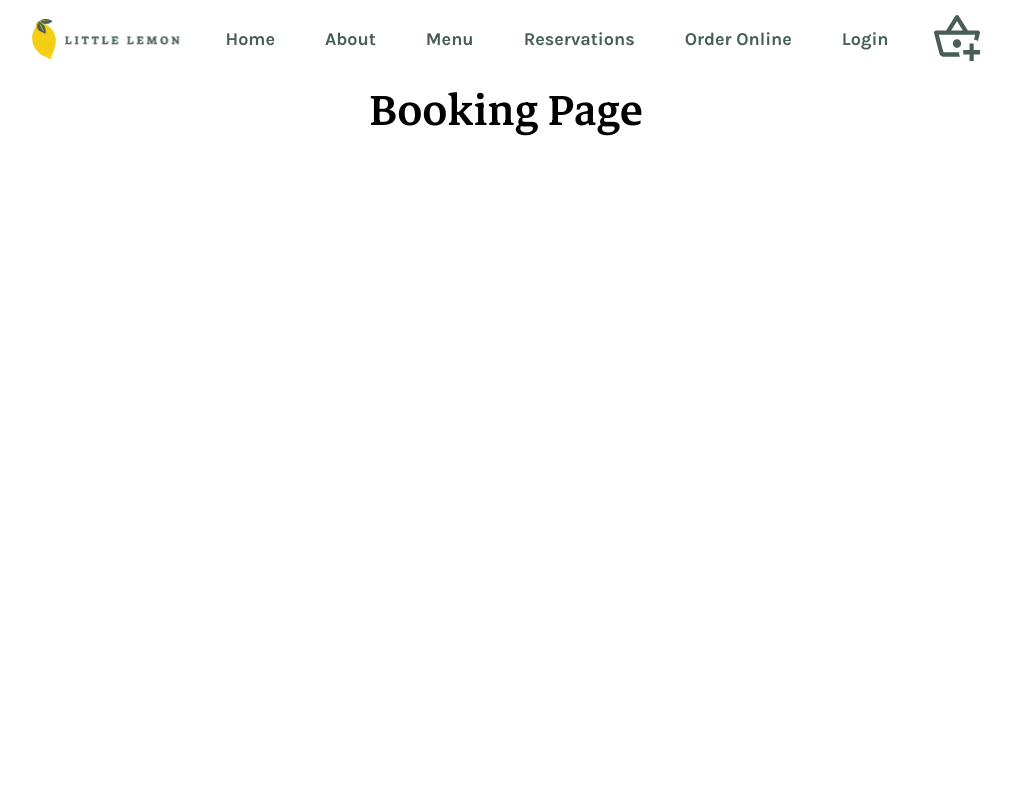
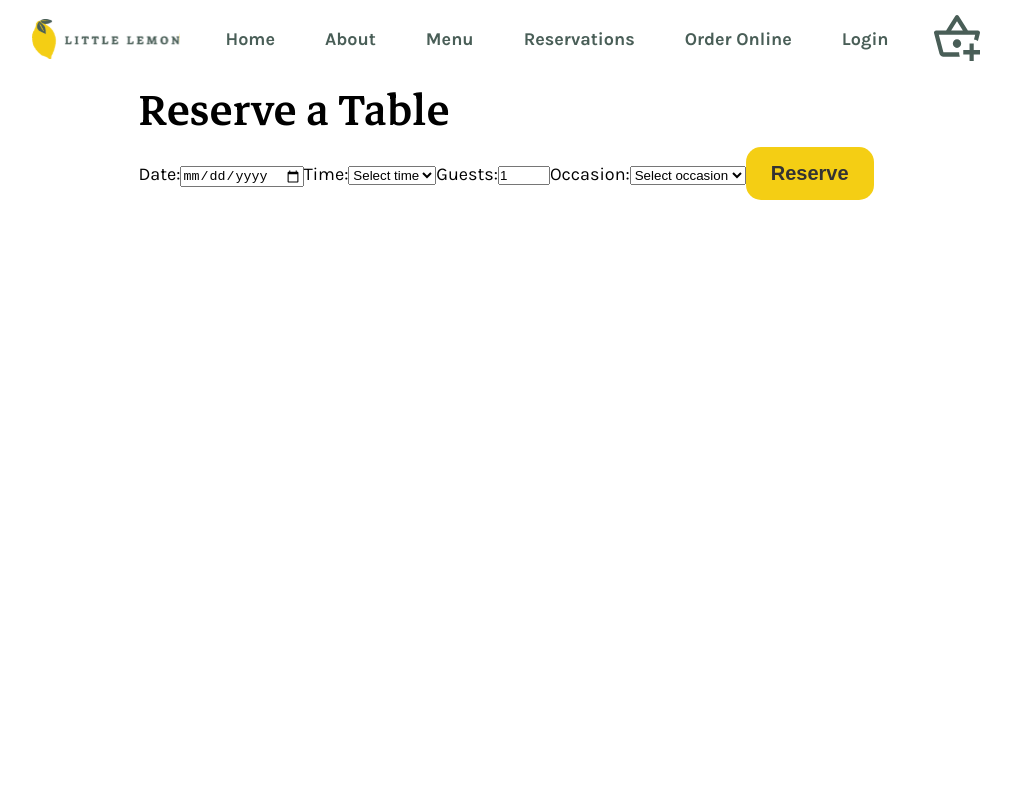
Before and after one commit to Molnar-Zoltan/little-lemon-reserve-a-table, a React (Vite) app: page /reservations in a window 1280 px wide. Shown: the top 800 px of the page, without its empty margins (134-1145 px from the left). Built offline with nearby package versions, Linux system fonts and the light colour scheme.

Commit message:
Add basic layout for the BookingPage

```diff
--- a/package.json
+++ b/package.json
@@ -10,10 +10,12 @@
     "preview": "vite preview"
   },
   "dependencies": {
+    "formik": "^2.4.6",
     "react": "^19.1.0",
     "react-dom": "^19.1.0",
     "react-icons": "^5.5.0",
-    "react-router-dom": "^7.5.3"
+    "react-router-dom": "^7.5.3",
+    "yup": "^1.6.1"
   },
   "devDependencies": {
     "@eslint/js": "^9.25.0",
--- a/src/components/Button/Button.jsx
+++ b/src/components/Button/Button.jsx
@@ -2,14 +2,23 @@ import './Button.css';
 import { Link } from 'react-router-dom';
 
 
-const CTAReserveTableButton = ({ text, route, paddingX, paddingY, fontSize}) => {
+const Button = ({ text = "Button", route = "", paddingX = 2.5, paddingY = 1.5, fontSize = "var(--font-size-xl)", type="button"}) => {
     return (
-        <Link to={route}>
-            <button className="button" style={{ padding: `${paddingY}rem ${paddingX}rem`, fontSize: fontSize }}>
-                {text}
-            </button>
-        </Link>
+        <>
+            {
+                route != "" ?
+                <Link to={route}>
+                    <button type={type} className="button" style={{ padding: `${paddingY}rem ${paddingX}rem`, fontSize: fontSize }}>
+                        {text}
+                    </button>
+                </Link>
+                :
+                <button type={type} className="button" style={{ padding: `${paddingY}rem ${paddingX}rem`, fontSize: fontSize }}>
+                    {text}
+                </button>
+            }
+        </>
     );
 }
 
-export default CTAReserveTableButton;
+export default Button;
--- a/src/components/CallToAction/CallToAction.jsx
+++ b/src/components/CallToAction/CallToAction.jsx
@@ -16,8 +16,6 @@ const CallToAction = () => {
                     <CTAReserveTableButton
                         text='Reserve a Table'
                         route={'/reservations'}
-                        paddingY={1.5} paddingX={2.5}
-                        fontSize='var(--font-size-xl)'
                     />
                 </div>
                 <div className='cta-image-container'>
--- a/src/components/Specials/Specials.jsx
+++ b/src/components/Specials/Specials.jsx
@@ -38,8 +38,6 @@ const Specials = () => {
                 <OnlineMenuButton
                     text='Online Menu'
                     route={'/menu'}
-                    paddingY={1.5} paddingX={2.5}
-                    fontSize='var(--font-size-xl)'
                 />
             </div>
             <div className='specials-content'>
--- a/src/pages/BookingPage/BookingPage.jsx
+++ b/src/pages/BookingPage/BookingPage.jsx
@@ -1,10 +1,82 @@
+import React from "react";
 import './BookingPage.css';
+
+import { Formik, Form, Field, ErrorMessage } from "formik";
+import * as Yup from "yup";
+
+import Button from '../../components/Button/Button';
+
+
+const ReservationSchema = Yup.object().shape({
+    date: Yup.date()
+        .required("You have to pick a date.")
+        .min(
+            new Date(new Date().setHours(0, 0, 0, 0)),
+            "You cannot pick a date from the past."
+        ),
+    time: Yup.string().required("Please select a time."),
+    guests: Yup.number()
+        .required("Please enter the number of guests.")
+        .min(1, "You need to add at least 1 guest.")
+        .max(10, "You can only add 10 guests."),
+    occasion: Yup.string().required("Please select an occasion.")
+});
 
 
 const BookingPage = ({headerHeight}) => {
     return (
         <section className="booking-page" style={{ minHeight: `calc(100vh - ${headerHeight}px)` }}>
-            <h1>Booking Page</h1>
+            <h1>Reserve a Table</h1>
+
+            <Formik
+                initialValues={{
+                    date: "",
+                    time: "",
+                    guests: "1",
+                    occasion: ""
+                }}
+                validationSchema={ReservationSchema}
+                onSubmit={values => console.log(JSON.stringify(values, null, 2)) }
+            >
+                {
+                    () => (
+                        <Form className='reservation-form'>
+                            <label htmlFor="date">Date:</label>
+                            <Field type="date" name="date" id="date" />
+                            <ErrorMessage name="date" component="div" className='error-message' />
+
+                            <label htmlFor="time">Time:</label>
+                            <Field as="select" name="time" id="time">
+                                <option value="">Select time</option>
+                                <option value="17:00">17:00</option>
+                                <option value="18:00">18:00</option>
+                                <option value="19:00">19:00</option>
+                                <option value="20:00">20:00</option>
+                                <option value="21:00">21:00</option>
+                                <option value="22:00">22:00</option>
+                            </Field>
+                            <ErrorMessage name="time" component="div" className='error-message' />
+
+                            <label htmlFor="guests">Guests:</label>
+                            <Field type="number" name="guests" id="guests" placeholder="1" min="1" max="10" />
+                            <ErrorMessage name="guests" component="div" className="error-message" />
+
+                            <label htmlFor="occasion">Occasion:</label>
+                            <Field as="select" name="occasion" id="occasion">
+                                <option value="">Select occasion</option>
+                                <option value="Birthday">Birthday</option>
+                                <option value="Anniversary">Anniversary</option>
+                            </Field>
+                            <ErrorMessage name="occasion" component="div" className="error-message" />
+
+                            <Button text="Reserve" type="submit" />
+
+                        </Form>
+                    )
+                }
+
+            </Formik>
+
         </section>
     );
 }
```
Also changed, not shown: 1 other file (tests, documents, lock files or other folders).
